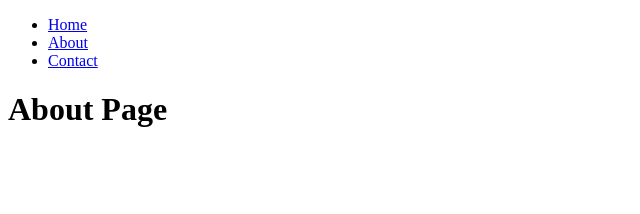
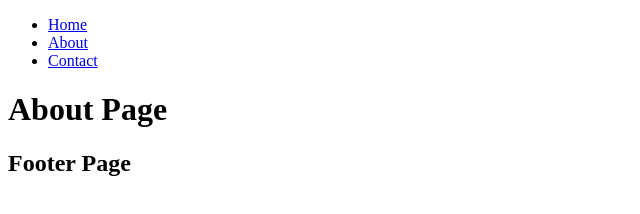
Before and after one commit to GrumpyMonk26/project-gatsby, a Gatsby site in the folder simpleRecipes/: page /about in a window 1280 px wide. Shown: the whole page, without its empty margins (0-640 px from the left). Built offline with nearby package versions, Linux system fonts and the light colour scheme; Gatsby itself is replaced by a stand-in of ours.

Commit message:
layout: wrapper used to display navbar and footer on all pages

```diff
--- /dev/null
+++ b/simpleRecipes/src/components/Footer.js
@@ -0,0 +1,9 @@
+import React from "react"
+
+export default function Footer() {
+  return (
+    <footer>
+      <h2>Footer Page</h2>
+    </footer>
+  )
+}
--- /dev/null
+++ b/simpleRecipes/src/components/Layout.js
@@ -0,0 +1,13 @@
+import React from "react"
+import Navbar from "./Navbar"
+import Footer from "./Footer"
+
+export default function Layout({ children }) {
+  return (
+    <>
+      <Navbar />
+      {children}
+      <Footer />
+    </>
+  )
+}
--- a/simpleRecipes/src/pages/about.js
+++ b/simpleRecipes/src/pages/about.js
@@ -1,11 +1,10 @@
 import React from "react"
-import Navbar from "../components/Navbar"
+import Layout from "../components/Layout"
 
 export default function about() {
   return (
-    <div>
-      <Navbar />
+    <Layout>
       <h1>About Page</h1>
-    </div>
+    </Layout>
   )
 }
```
Also changed, not shown: simpleRecipes/src/pages/contact.js (+3 -4 lines), simpleRecipes/src/pages/index.js (+4 -4 lines).
